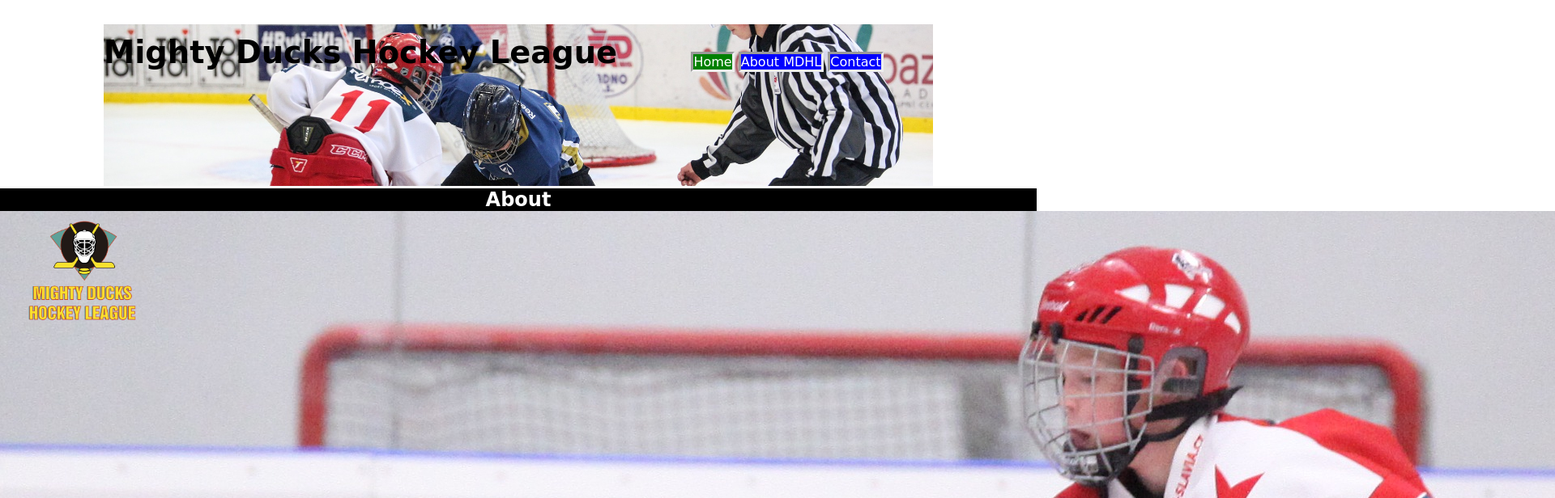
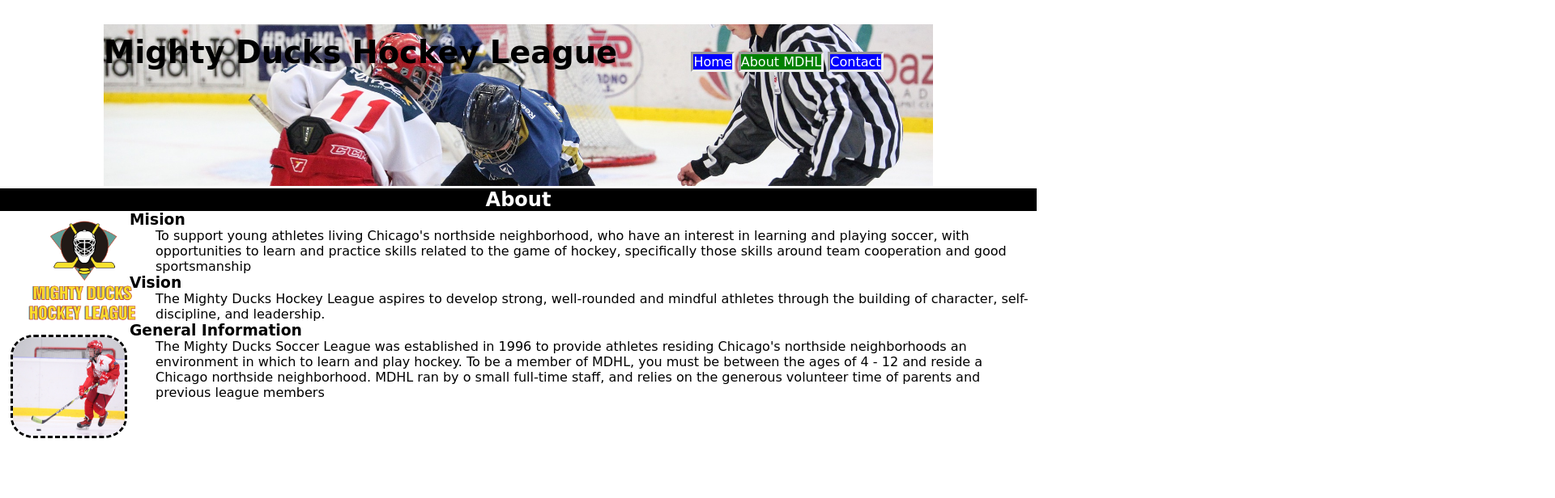
Before and after one commit to Gahi13/MDHL_Sosa, a plain HTML site: page about.html in a window 1280 px wide. Shown: the top 616 px of the page at 81% size, 1920 px wide, since content can reach past the window. Drawn offline with Linux system fonts and the light colour scheme.

Commit message:
cambios en las imagenes

```diff
--- a/about.html
+++ b/about.html
@@ -4,7 +4,7 @@
     <meta charset="UTF-8">
     <meta http-equiv="X-UA-Compatible" content="IE=edge">
     <meta name="viewport" content="width=device-width, initial-scale=1.0">
-    <link rel="shortcut icon" href="assets/icon.ico">
+    <link rel="shortcut icon" href="assets/images/icon.ico">
     <title>About MDHL</title>
     <link rel="stylesheet" href="./assets/css/style.css">
 </head>
@@ -13,11 +13,11 @@
         <h1>
             Mighty Ducks Hockey League
         </h1>
-        <img id="logo" src="./assets/Logo Mighty ducks-01.png" alt="logo">
+        <img id="logo" src="./assets/images/Logo Mighty ducks-01.png" alt="logo">
         <nav>
 
-            <a href="#">Home</a>
-            <a href="./about.html">About MDHL</a>
+            <a href="./index.html">Home</a>
+            <a href="#">About MDHL</a>
             <a href="./contact.html">Contact</a>
         </nav>
     </header>
@@ -25,21 +25,21 @@
     <main>
         <section>
             <h2 class="principal">About</h2>
-                <img src="./assets/hockey  2.jpg" alt="Image 2">
+                <img id="imagen2" src="./assets/images/hockey  2.jpg" alt="Image 2">
                 <article>
                     <h3>Mision</h3>
-                    <p>To support young athletes living Chicago's northside neighborhood, who have an interest in
+                    <p>  To support young athletes living Chicago's northside neighborhood, who have an interest in
                         learning and playing soccer, with opportunities to learn and practice skills related to the game of
                         hockey, specifically those skills around team cooperation and good sportsmanship</p>
                 </article>
                 <article>
                     <h3>Vision</h3>
-                    <p>The Mighty Ducks Hockey League aspires to develop strong, well-rounded and mindful athletes
+                    <p>  The Mighty Ducks Hockey League aspires to develop strong, well-rounded and mindful athletes
                         through the building of character, self-discipline, and leadership.</p>
                 </article>
                 <article>
                     <h3>General Information</h3>
-                    <p>The Mighty Ducks Soccer League was established in 1996 to provide athletes residing
+                    <p>  The Mighty Ducks Soccer League was established in 1996 to provide athletes residing
                         Chicago's northside neighborhoods an environment in which to learn and play hockey. To be a member of MDHL, you must be between the ages of 4 - 12 and reside a Chicago northside neighborhood. MDHL ran by o small full-time staff, and relies on the generous volunteer time of
                         parents and previous league members</p>
                 </article>
--- a/assets/css/style.css
+++ b/assets/css/style.css
@@ -10,7 +10,7 @@ header{
     width: 80vw;
     height: 25vh;
     margin: 30px 10% 0.2% ;
-    background-image: url(../image1.jpg);
+    background-image: url(../images/image1.jpg);
     background-repeat: no-repeat;
     background-position: 0 30%;
     background-size: cover;
@@ -78,6 +78,7 @@ a:active{
 /* ARREGLOS EN MAIN*/
 main{
     background-color: white;
+    position: relative;
 }
 .principal{
     background-color:black;
@@ -95,3 +96,23 @@ main p{
     margin-left: 2rem;
     text-align:initial;
 }
+
+#imagen2{
+    position: absolute;
+    width: 9rem;
+    height: 8rem;
+    margin-top: 12%;
+    margin-left: 1%;
+    border-radius: 20%;
+    border-style:dashed;
+}
+
+#imagen3{
+    position: absolute;
+    width: 25rem;
+    height: 15rem;
+    margin-top: 1%;
+    margin-left: 45%;
+
+    border-style:initial;
+}
```
Also changed, not shown: contact.html (+5 -5 lines), index.html (+2 -2 lines), assets/images/Logo Mighty ducks-01.png (renamed from assets/Logo Mighty ducks-01.png), assets/images/hockey  1.jpg (renamed from assets/hockey  1.jpg), assets/images/hockey  2.jpg (renamed from assets/hockey  2.jpg), assets/images/hockey 3.jpg (renamed from assets/hockey 3.jpg), assets/images/icon.ico (renamed from assets/icon.ico), assets/images/image1.jpg (renamed from assets/image1.jpg).
